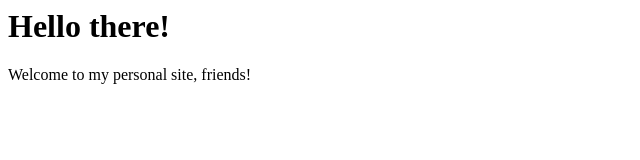
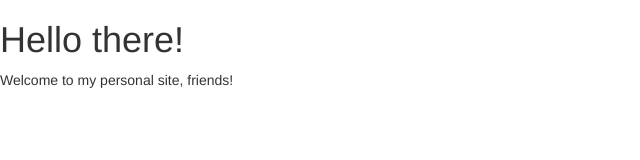
Before and after one commit to leodpena/leodpena.github.io, a plain HTML site: page index.html in a window 1280 px wide. Shown: the whole page, without its empty margins (0-640 px from the left). Drawn offline with nearby package versions, Linux system fonts and the light colour scheme.

Commit message:
adding bootstrap links

```diff
--- a/index.html
+++ b/index.html
@@ -1,6 +1,12 @@
 <html>
 	<head>
 		<title>Leopoldo Peña</title>
+		<!-- Bootstrap css-->
+		<link rel="stylesheet" href="https://maxcdn.bootstrapcdn.com/bootstrap/3.3.6/css/bootstrap.min.css">
+
+	   	<!--Google Icon Font-->
+	    <link href="http://fonts.googleapis.com/icon?family=Material+Icons" rel="stylesheet">
+
 	</head>
 
 
```
